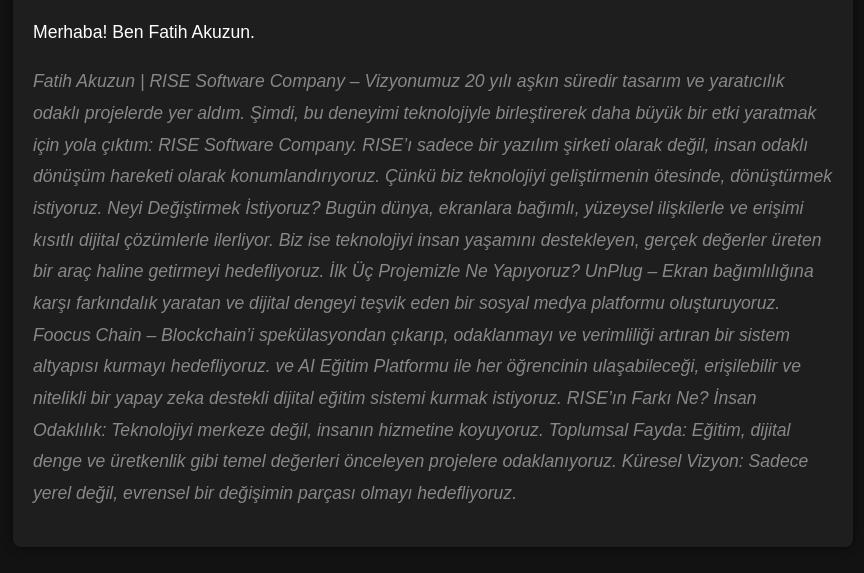
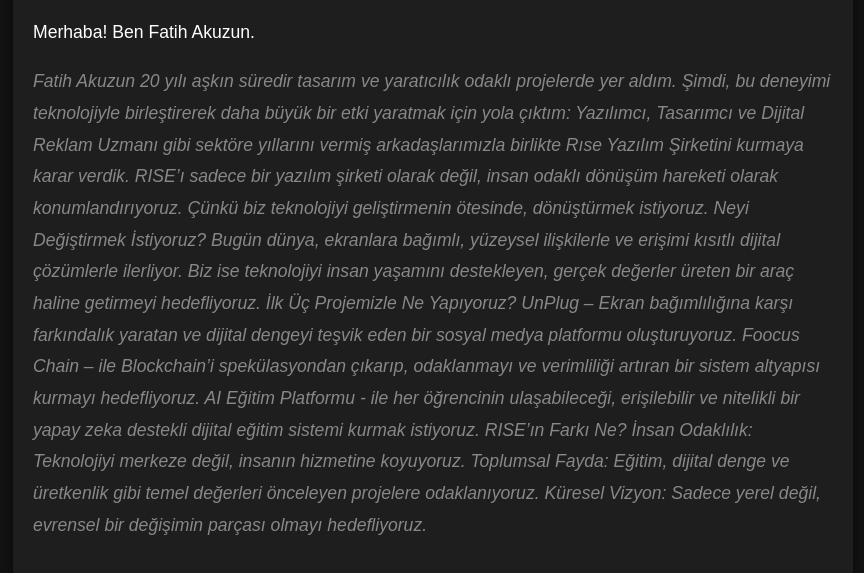
Before and after one commit to fatihakuzun/fatihakuzun.github.io, a plain HTML site: page index.html in a window 1280 px wide. Shown: the part 323-896 px from the top of the page, without its empty margins (207-1071 px from the left). Drawn offline with Linux system fonts and the light colour scheme.

Commit message:
Update index.html

```diff
--- a/index.html
+++ b/index.html
@@ -53,9 +53,10 @@
         <img src="fotografiniz.jpg" alt="Fatih Akuzun" class="profile-img">
         <div class="bio">
             <p>Merhaba! Ben Fatih Akuzun. </p>
-            <p class="placeholder">Fatih Akuzun | RISE Software Company – Vizyonumuz
+            <p class="placeholder"> Fatih Akuzun
 
-20 yılı aşkın süredir tasarım ve yaratıcılık odaklı projelerde yer aldım. Şimdi, bu deneyimi teknolojiyle birleştirerek daha büyük bir etki yaratmak için yola çıktım: RISE Software Company.
+20 yılı aşkın süredir tasarım ve yaratıcılık odaklı projelerde yer aldım. Şimdi, bu deneyimi teknolojiyle birleştirerek daha büyük bir etki yaratmak için yola çıktım:
+Yazılımcı, Tasarımcı ve Dijital Reklam Uzmanı gibi sektöre yıllarını vermiş arkadaşlarımızla birlikte Rıse Yazılım Şirketini kurmaya karar verdik.
 
 RISE’ı sadece bir yazılım şirketi olarak değil, insan odaklı dönüşüm hareketi olarak konumlandırıyoruz.
 Çünkü biz teknolojiyi geliştirmenin ötesinde, dönüştürmek istiyoruz.
@@ -67,18 +68,16 @@
 İlk Üç Projemizle Ne Yapıyoruz?
 UnPlug – Ekran bağımlılığına karşı farkındalık yaratan ve dijital dengeyi teşvik eden bir sosyal medya platformu oluşturuyoruz.
 
-Foocus Chain – Blockchain’i spekülasyondan çıkarıp, odaklanmayı ve verimliliği artıran bir sistem altyapısı kurmayı hedefliyoruz.
+Foocus Chain – ile Blockchain’i spekülasyondan çıkarıp, odaklanmayı ve verimliliği artıran bir sistem altyapısı kurmayı hedefliyoruz.
 
-ve AI Eğitim Platformu ile her öğrencinin ulaşabileceği, erişilebilir ve nitelikli bir yapay zeka destekli dijital eğitim sistemi kurmak istiyoruz.
+AI Eğitim Platformu - ile her öğrencinin ulaşabileceği, erişilebilir ve nitelikli bir yapay zeka destekli dijital eğitim sistemi kurmak istiyoruz.
 
 RISE’ın Farkı Ne?
 İnsan Odaklılık: Teknolojiyi merkeze değil, insanın hizmetine koyuyoruz.
 
 Toplumsal Fayda: Eğitim, dijital denge ve üretkenlik gibi temel değerleri önceleyen projelere odaklanıyoruz.
 
-Küresel Vizyon: Sadece yerel değil, evrensel bir değişimin parçası olmayı hedefliyoruz.
-
-</p>
+Küresel Vizyon: Sadece yerel değil, evrensel bir değişimin parçası olmayı hedefliyoruz.</p>
         </div>
     </div>
 </body>
```
